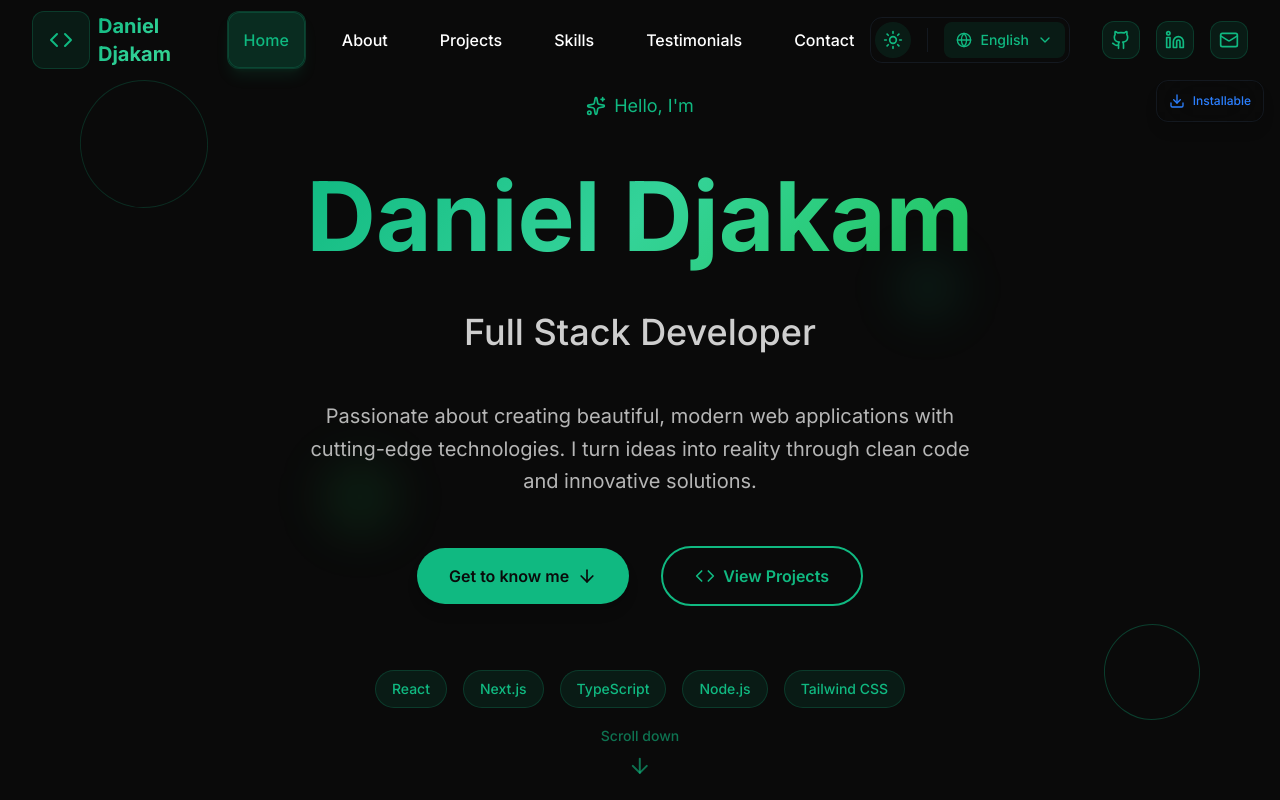
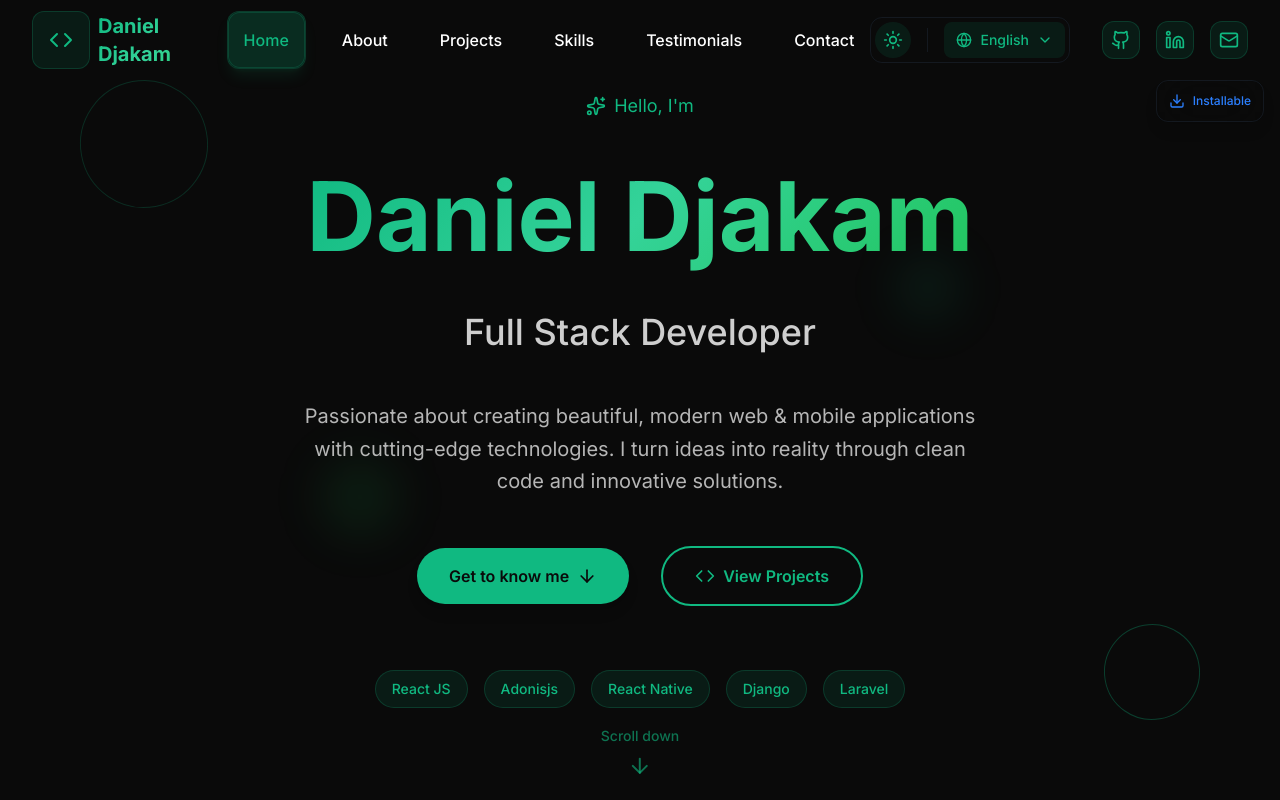
Before and after one commit to danieldjakam/portfolio-new, a Next.js app in the folder front/: page / in a window 1280 px wide. Shown: the top 800 px of the page. Built offline with nearby package versions, Linux system fonts and the light colour scheme.

Commit message:
finish with hero section

```diff
--- a/front/app/offline/page.tsx
+++ b/front/app/offline/page.tsx
@@ -1,3 +1,4 @@
+"use client";
 import { WifiOff, RefreshCw, Home } from 'lucide-react';
 import Link from 'next/link';
 
@@ -19,8 +20,8 @@ export default function OfflinePage() {
 
         <div className="space-y-4">
           <button
-            onClick={() => window.location.reload()}
-            className="w-full px-6 py-3 bg-primary hover:bg-primary-dark text-background font-medium rounded-lg transition-colors duration-200 flex items-center justify-center space-x-2"
+            onClick={() => {window.location.reload()}}
+            className="w-full px-6 py-3 bg-primary hover:bg-primary-dark text-background font-medium rounded-lg transition-colors duration-200 flex items-center justify-center space-x-2 cursor-pointer"
           >
             <RefreshCw className="h-5 w-5" />
             <span>Try Again</span>
--- a/front/lib/language.ts
+++ b/front/lib/language.ts
@@ -32,7 +32,7 @@ export const translations = {
     hero: {
       greeting: "Hello, I'm",
       title: 'Full Stack Developer',
-      description: "Passionate about creating beautiful, modern web applications with cutting-edge technologies. I turn ideas into reality through clean code and innovative solutions.",
+      description: "Passionate about creating beautiful, modern web & mobile applications with cutting-edge technologies. I turn ideas into reality through clean code and innovative solutions.",
       cta1: 'Get to know me',
       cta2: 'View Projects',
       scrollDown: 'Scroll down'
@@ -122,7 +122,7 @@ export const translations = {
     hero: {
       greeting: "Bonjour, je suis",
       title: 'Développeur Full Stack',
-      description: "Passionné par la création d'applications web modernes et belles avec des technologies de pointe. Je transforme les idées en réalité grâce à un code propre et des solutions innovantes.",
+      description: "Passionné par la création d'applications web et mobiles modernes et belles avec des technologies de pointe. Je transforme les idées en réalité grâce à un code propre et des solutions innovantes.",
       cta1: 'En savoir plus',
       cta2: 'Voir les projets',
       scrollDown: 'Défiler vers le bas'
@@ -130,7 +130,7 @@ export const translations = {
     about: {
       title: 'À propos de moi',
       whoIAm: 'Qui je suis',
-      description1: "Je suis un développeur Full Stack passionné par la création d'applications web innovantes. Avec une expertise dans les frameworks JavaScript modernes et un œil pour le design, je donne vie aux idées grâce à un code propre et efficace et des solutions centrées sur l'utilisateur.",
+      description1: "Je suis un développeur Full Stack passionné par la création d'applications web & mobiles innovantes. Avec une expertise dans les frameworks JavaScript modernes et un œil pour le design, je donne vie aux idées grâce à un code propre et efficace et des solutions centrées sur l'utilisateur.",
       description2: "Quand je ne code pas, vous me trouverez en train d'explorer de nouvelles technologies, de contribuer à des projets open-source ou de partager des connaissances avec la communauté des développeurs. Je crois en l'apprentissage continu et en rester à jour avec les dernières tendances de l'industrie.",
       personalDetails: 'Détails personnels',
       skills: 'Compétences et expertise',
--- a/front/sections/Hero.tsx
+++ b/front/sections/Hero.tsx
@@ -129,31 +129,31 @@ const Hero = () => {
               whileHover={{ scale: 1.1 }}
               className="px-4 py-2 bg-primary/10 text-primary rounded-full text-sm font-medium border border-primary/20"
             >
-              React
+              React JS
             </motion.div>
             <motion.div
               whileHover={{ scale: 1.1 }}
               className="px-4 py-2 bg-primary/10 text-primary rounded-full text-sm font-medium border border-primary/20"
             >
-              Next.js
+              Adonisjs
             </motion.div>
             <motion.div
               whileHover={{ scale: 1.1 }}
               className="px-4 py-2 bg-primary/10 text-primary rounded-full text-sm font-medium border border-primary/20"
             >
-              TypeScript
+              React Native
             </motion.div>
             <motion.div
               whileHover={{ scale: 1.1 }}
               className="px-4 py-2 bg-primary/10 text-primary rounded-full text-sm font-medium border border-primary/20"
             >
-              Node.js
+              Django
             </motion.div>
             <motion.div
               whileHover={{ scale: 1.1 }}
               className="px-4 py-2 bg-primary/10 text-primary rounded-full text-sm font-medium border border-primary/20"
             >
-              Tailwind CSS
+              Laravel
             </motion.div>
           </motion.div>
         </motion.div>
```
Also changed, not shown: 1 other file (tests, documents, lock files or other folders).
